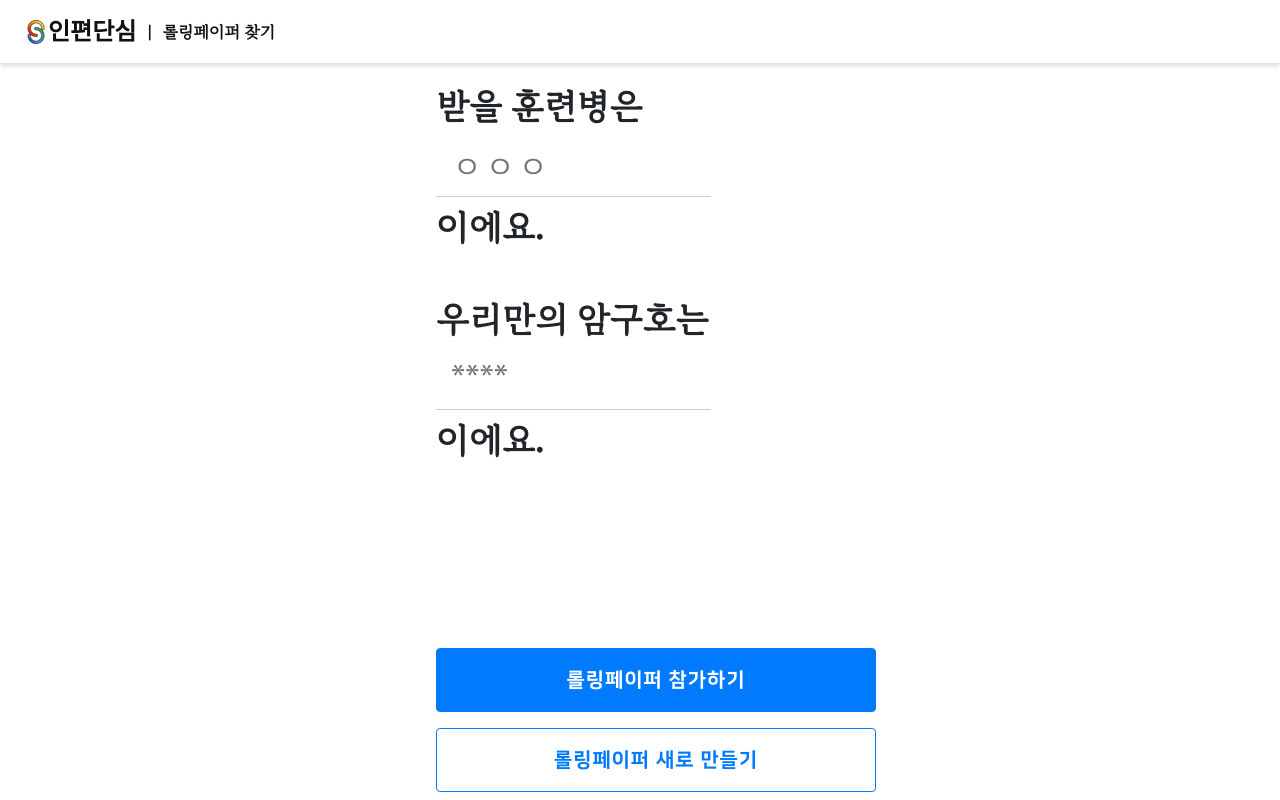
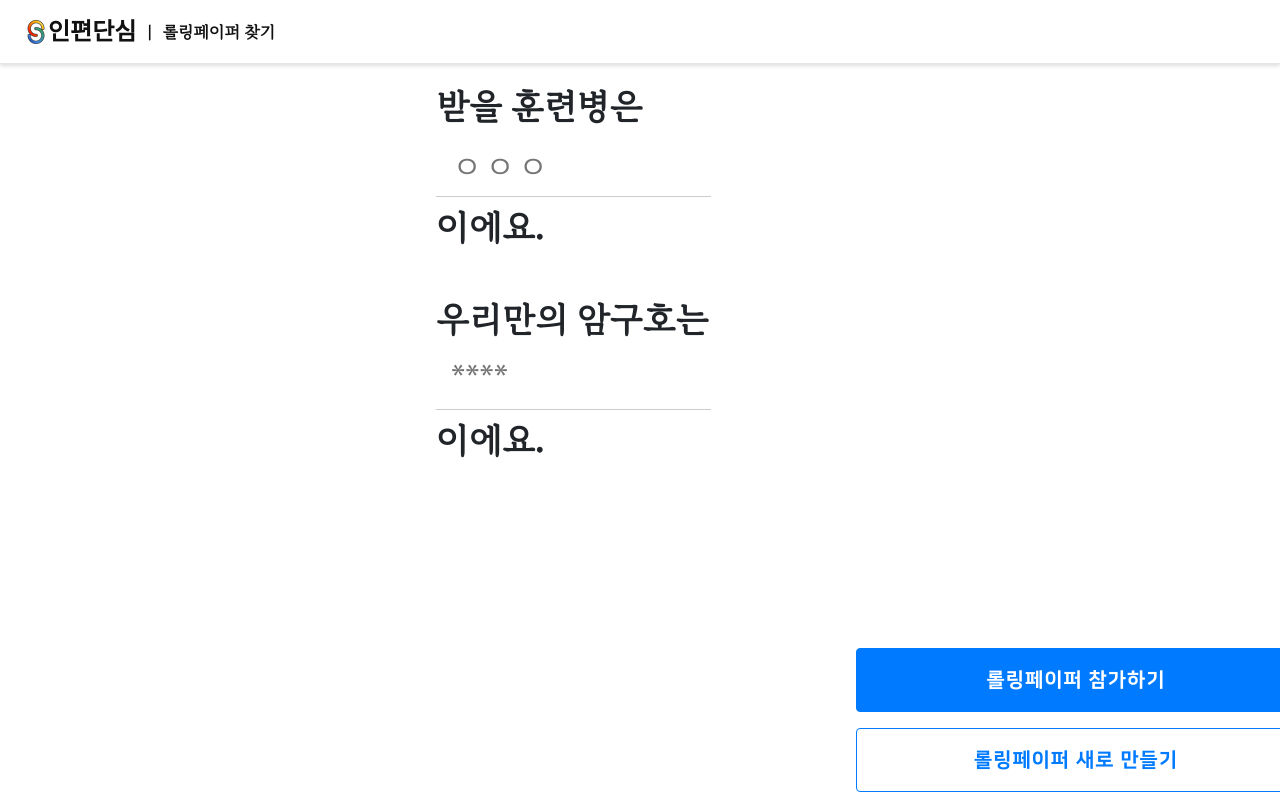
Before and after one commit to osamhack2020/WEB_InpenDansim_INPENDANSIM, a Vue app: page /write/rolling in a window 1280 px wide. Shown: the top 800 px of the page. Built offline with nearby package versions, Linux system fonts and the light colour scheme; no server answers; a web font is replaced by a local one; what v-clipboard would draw is missing.

Commit message:
MOD: Run build

```diff
--- a/src/views/WriteRolling.vue
+++ b/src/views/WriteRolling.vue
@@ -221,6 +221,9 @@ export default {
     margin: 0px 16px;
     width: 100%;
     text-align: center;
+    display:flex;
+    flex-direction: column;
+    justify-content: center;
     .btn {
       width:80%;
       vertical-align: middle;
@@ -229,7 +232,7 @@ export default {
       letter-spacing: 1px;
       min-width: 328px;
       max-width: 440px;
-      margin: 8px 0px;
+      margin: 8px auto;
 
     }
   }
```
Also changed, not shown: 11 other files (tests, documents, lock files or other folders).
